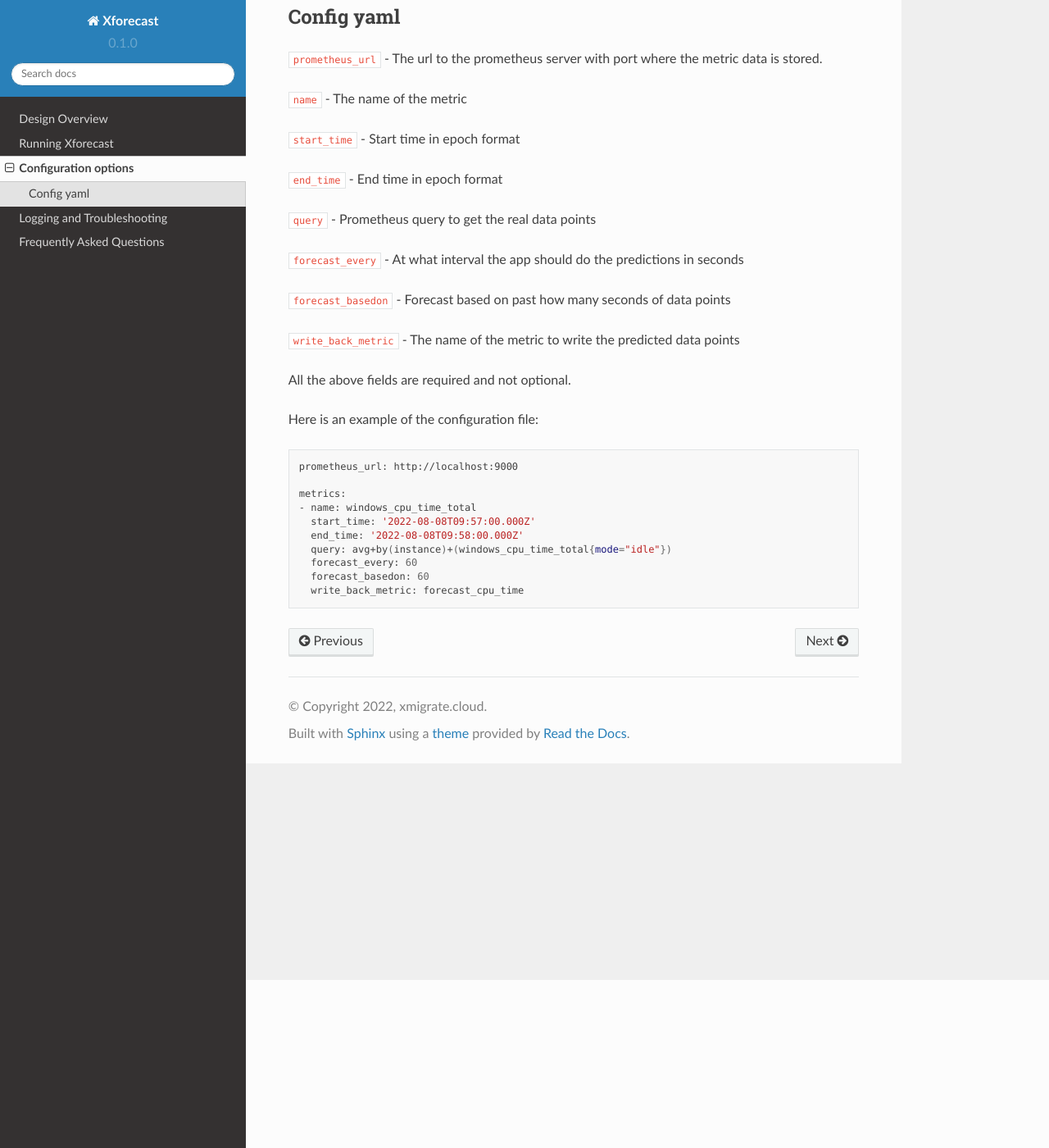
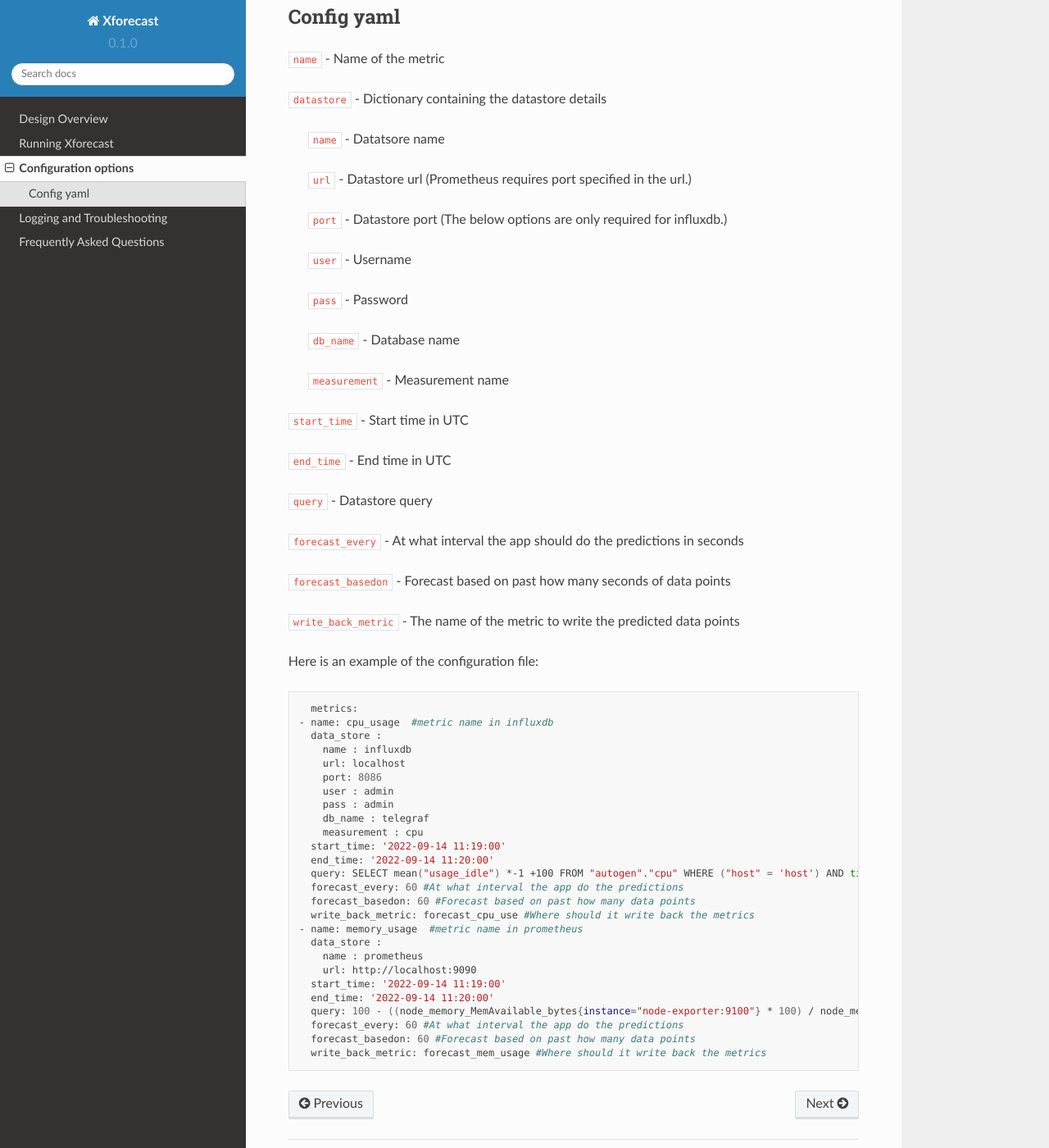
Before and after one commit to xmigrate/xforecast-docs, a Sphinx documentation site: the page built from docs/source/configuration_options.rst, in a window 1280 px wide and 1400 px high, scrolled down 205 px. Shown: the whole window at 82% size. Built offline with Sphinx 7.4.7 and the Read the Docs theme 2.0.0, drawn with Linux system fonts in a browser that asks for light colours.

Commit message:
Doc/influxdb (#2)
* updated configuration and design overview

* influxdb docs updated

```diff
--- a/docs/source/configuration_options.rst
+++ b/docs/source/configuration_options.rst
@@ -6,15 +6,29 @@
 Config yaml
 -----------
 
-``prometheus_url`` - The url to the prometheus server with port where the metric data is stored.
+``name`` - Name of the metric
 
-``name`` - The name of the metric
+``datastore`` - Dictionary containing the datastore details
 
-``start_time`` - Start time in epoch format
+  ``name`` - Datatsore name
 
-``end_time`` - End time in epoch format
+  ``url`` - Datastore url (Prometheus requires port specified in the url.)
 
-``query`` - Prometheus query to get the real data points
+  ``port`` - Datastore port (The below options are only required for influxdb.)
+
+  ``user`` - Username
+
+  ``pass`` - Password
+
+  ``db_name`` - Database name
+
+  ``measurement`` - Measurement name
+
+``start_time`` - Start time in UTC
+
+``end_time`` - End time in UTC
+
+``query`` - Datastore query
 
 ``forecast_every`` - At what interval the app should do the predictions in seconds
 
@@ -22,19 +36,34 @@
 
 ``write_back_metric`` - The name of the metric to write the predicted data points
 
-All the above fields are required and not optional.
 
 Here is an example of the configuration file:
 
 .. code-block:: bash
 
-    prometheus_url: http://localhost:9000
-
     metrics:
-    - name: windows_cpu_time_total
-      start_time: '2022-08-08T09:57:00.000Z'
-      end_time: '2022-08-08T09:58:00.000Z'
-      query: avg+by(instance)+(windows_cpu_time_total{mode="idle"})
-      forecast_every: 60
-      forecast_basedon: 60
-      write_back_metric: forecast_cpu_time
+  - name: cpu_usage  #metric name in influxdb
+    data_store :
+      name : influxdb
+      url: localhost
+      port: 8086
+      user : admin
+      pass : admin
+      db_name : telegraf
+      measurement : cpu
+    start_time: '2022-09-14 11:19:00'
+    end_time: '2022-09-14 11:20:00'
+    query: SELECT mean("usage_idle") *-1 +100 FROM "autogen"."cpu" WHERE ("host" = 'host') AND time >= '2022-09-14 11:19:00' AND time <= '2022-09-14 11:20:00' GROUP BY time(10s)
+    forecast_every: 60 #At what interval the app do the predictions
+    forecast_basedon: 60 #Forecast based on past how many data points
+    write_back_metric: forecast_cpu_use #Where should it write back the metrics
+  - name: memory_usage  #metric name in prometheus
+    data_store :
+      name : prometheus
+      url: http://localhost:9090
+    start_time: '2022-09-14 11:19:00'
+    end_time: '2022-09-14 11:20:00'
+    query: 100 - ((node_memory_MemAvailable_bytes{instance="node-exporter:9100"} * 100) / node_memory_MemTotal_bytes{instance="node-exporter:9100"})
+    forecast_every: 60 #At what interval the app do the predictions
+    forecast_basedon: 60 #Forecast based on past how many data points
+    write_back_metric: forecast_mem_usage #Where should it write back the metrics
--- a/docs/source/running_xforecast.rst
+++ b/docs/source/running_xforecast.rst
@@ -39,7 +39,7 @@
     python3 main.py
 
 Deployment using helm
--------------------
+---------------------
 Pre-requisites
 ~~~~~~~~~~~~~~
     * helm 3
```
Also changed, not shown: docs/source/design_overview.rst (+7 -5 lines), docs/source/logging_and_troubleshooting.rst (+7 -4 lines), docs/source/images/architec.jpeg (added), docs/source/images/architec.svg (deleted), docs/source/images/architecture.png (deleted), docs/source/images/datastore.png (added), docs/source/images/influxdb.svg (added).
